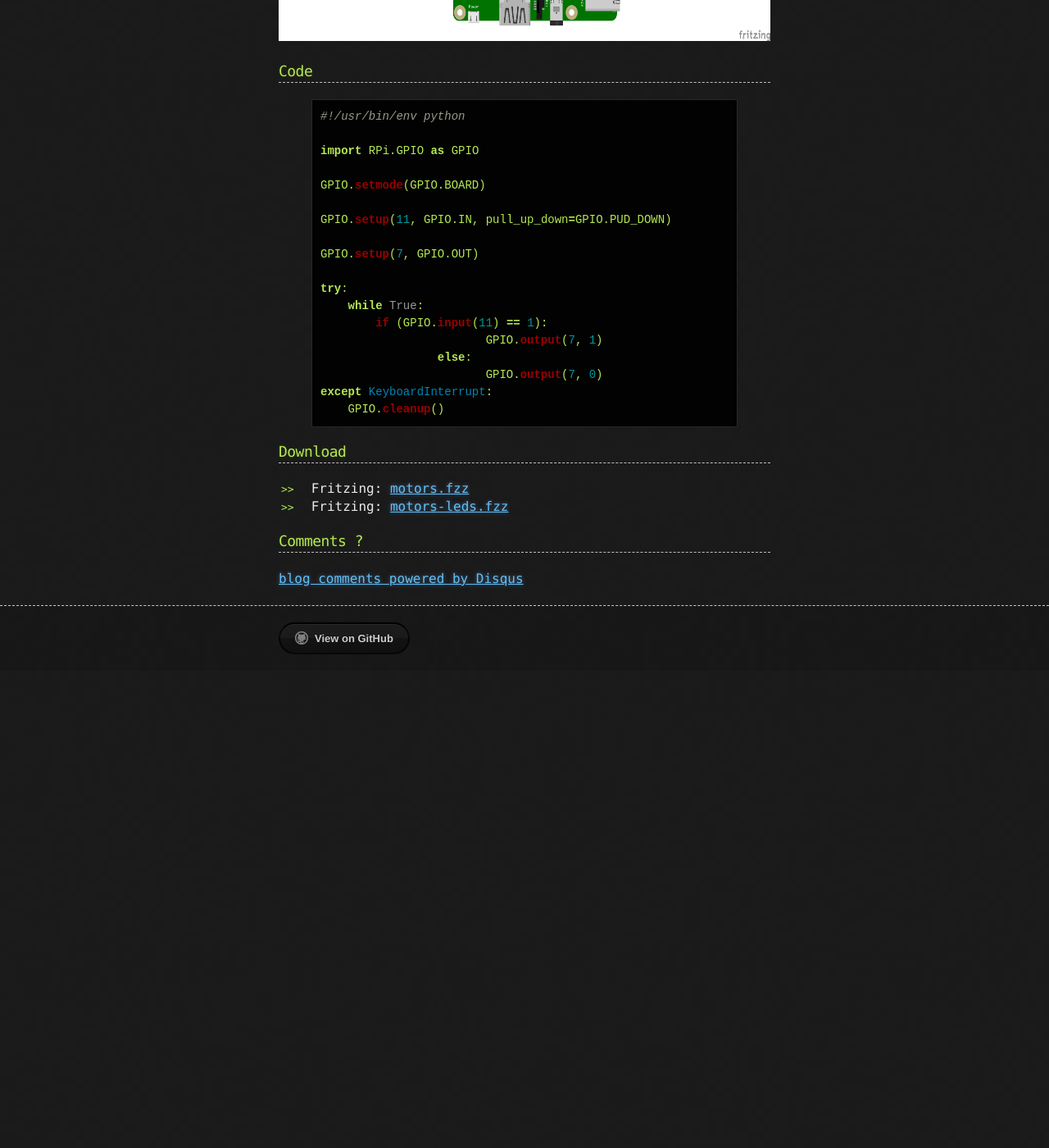
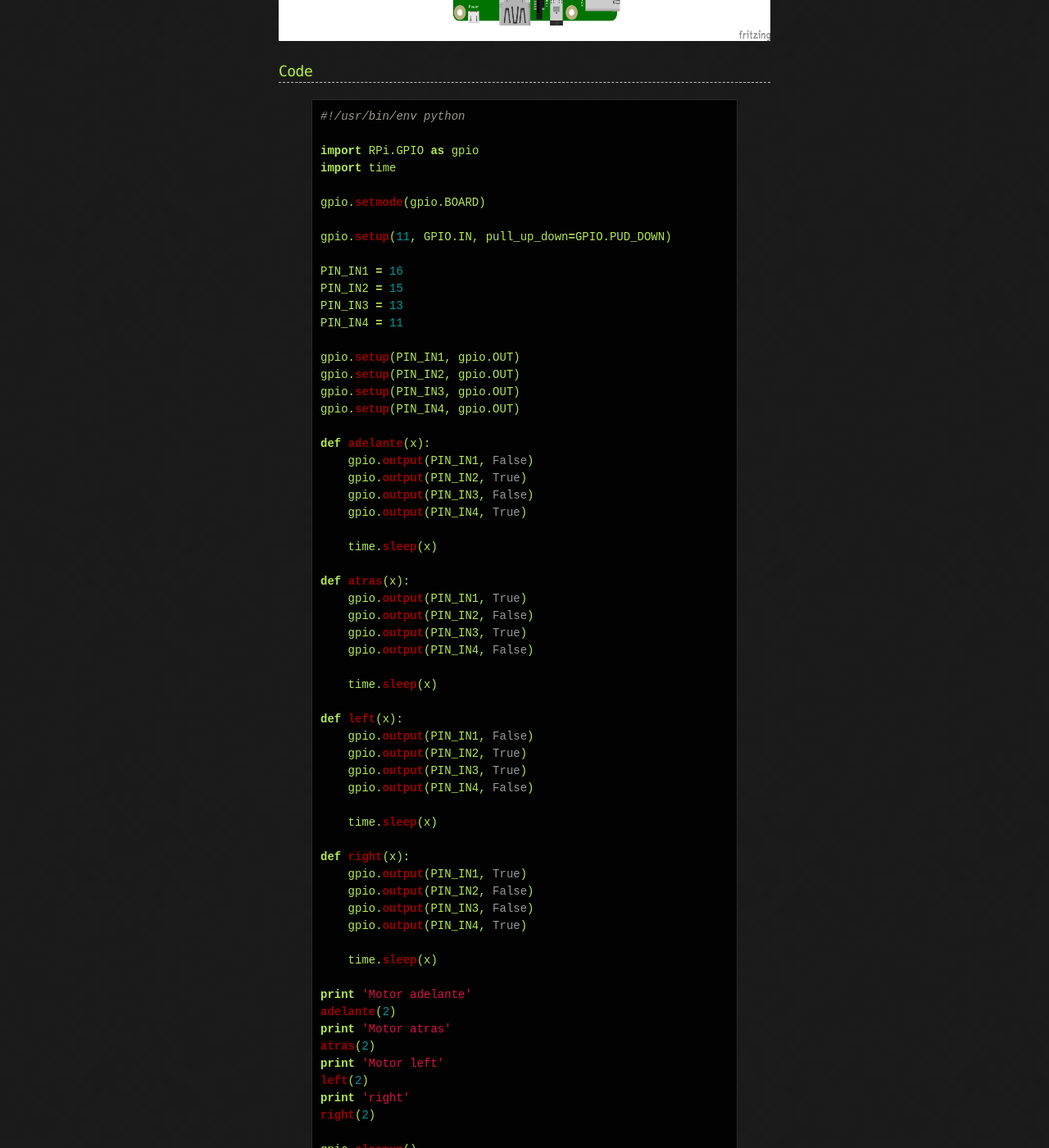
Before and after one commit to raspikuku/raspikuku.github.io, a Jekyll site: the page built from raspitut/robot/motors.md, in a window 1280 px wide and 1400 px high, scrolled down 1510 px. Shown: the whole window at 82% size. Built offline with Jekyll 4.4.1, drawn with Linux system fonts in a browser that asks for light colours; Markdown is read by kramdown in place of the engine named in the settings; comment, search, counter and statistics services are not loaded; before the commit the page ends 2368 px from its top, so only the background shows below that; some of the changed text lies outside the part shown.

Commit message:
Add proper code

```diff
--- a/raspitut/robot/motors.md
+++ b/raspitut/robot/motors.md
@@ -17,22 +17,68 @@ Motor connection and test.
 {% highlight python %}
 #!/usr/bin/env python
 
-import RPi.GPIO as GPIO
+import RPi.GPIO as gpio
+import time
 
-GPIO.setmode(GPIO.BOARD)
+gpio.setmode(gpio.BOARD)
 
-GPIO.setup(11, GPIO.IN, pull_up_down=GPIO.PUD_DOWN)
+gpio.setup(11, GPIO.IN, pull_up_down=GPIO.PUD_DOWN)
 
-GPIO.setup(7, GPIO.OUT)
+PIN_IN1 = 16
+PIN_IN2 = 15
+PIN_IN3 = 13
+PIN_IN4 = 11
 
-try:
-    while True:
-        if (GPIO.input(11) == 1):
-                        GPIO.output(7, 1)
-                 else:
-                        GPIO.output(7, 0)
-except KeyboardInterrupt:
-    GPIO.cleanup()
+gpio.setup(PIN_IN1, gpio.OUT)
+gpio.setup(PIN_IN2, gpio.OUT)
+gpio.setup(PIN_IN3, gpio.OUT)
+gpio.setup(PIN_IN4, gpio.OUT)
+
+def adelante(x):
+    gpio.output(PIN_IN1, False)
+    gpio.output(PIN_IN2, True)
+    gpio.output(PIN_IN3, False)
+    gpio.output(PIN_IN4, True)
+
+    time.sleep(x)
+
+def atras(x):
+    gpio.output(PIN_IN1, True)
+    gpio.output(PIN_IN2, False)
+    gpio.output(PIN_IN3, True)
+    gpio.output(PIN_IN4, False)
+
+    time.sleep(x)
+
+def left(x):
+    gpio.output(PIN_IN1, False)
+    gpio.output(PIN_IN2, True)
+    gpio.output(PIN_IN3, True)
+    gpio.output(PIN_IN4, False)
+
+    time.sleep(x)
+
+def right(x):
+    gpio.output(PIN_IN1, True)
+    gpio.output(PIN_IN2, False)
+    gpio.output(PIN_IN3, False)
+    gpio.output(PIN_IN4, True)
+
+    time.sleep(x)
+
+print 'Motor adelante'
+adelante(2)
+print 'Motor atras'
+atras(2)
+print 'Motor left'
+left(2)
+print 'right'
+right(2)
+
+gpio.cleanup()
+
+print
+print 'finished =;)'
 {% endhighlight %}
 
 ### Download
```
